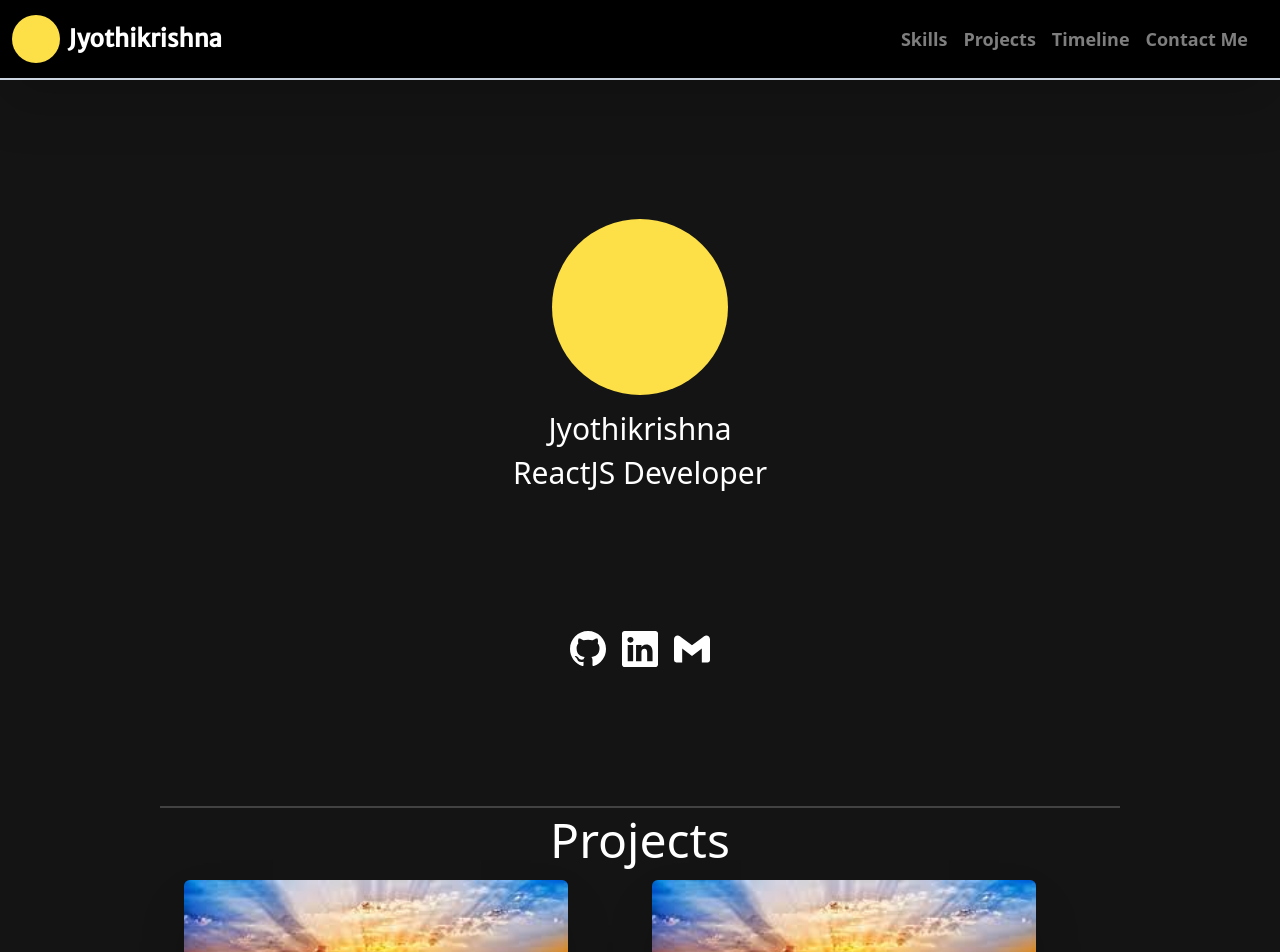
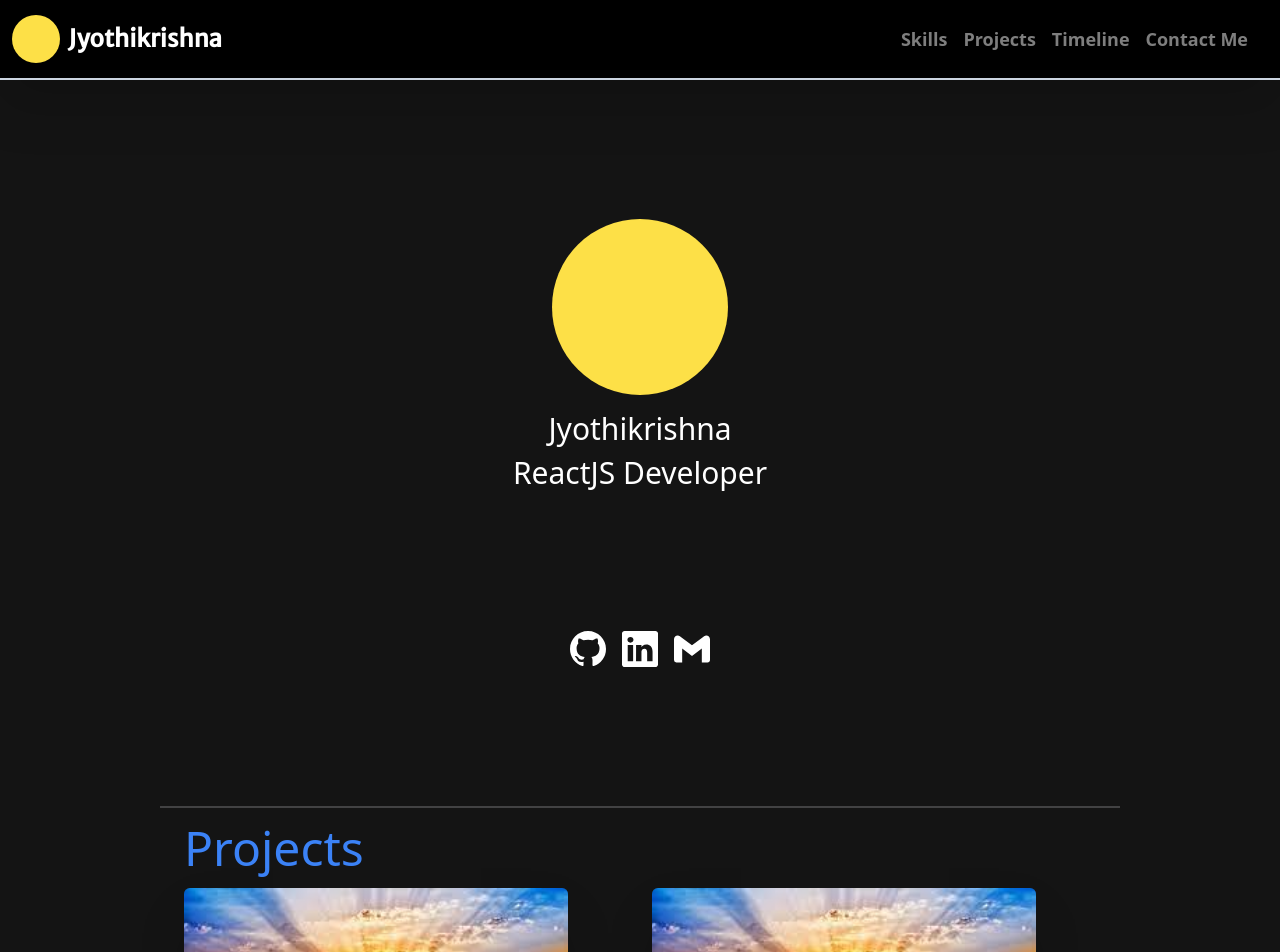
Before and after one commit to bhendi-boi/portfolio, a React (Vite) app: page / in a window 1280 px wide. Shown: the top 952 px of the page. Built offline with nearby package versions, Linux system fonts and the light colour scheme.

Commit message:
title update

```diff
--- a/src/components/Title.jsx
+++ b/src/components/Title.jsx
@@ -2,7 +2,7 @@ const Title = ({ name, htmlID }) => {
   return (
     <h2
       id={htmlID}
-      className="capitalize text-center text-5xl font-medium text-white my-2"
+      className="capitalize mx-4 my-4 text-5xl font-medium text-blue-500"
     >
       {name}
     </h2>
```
